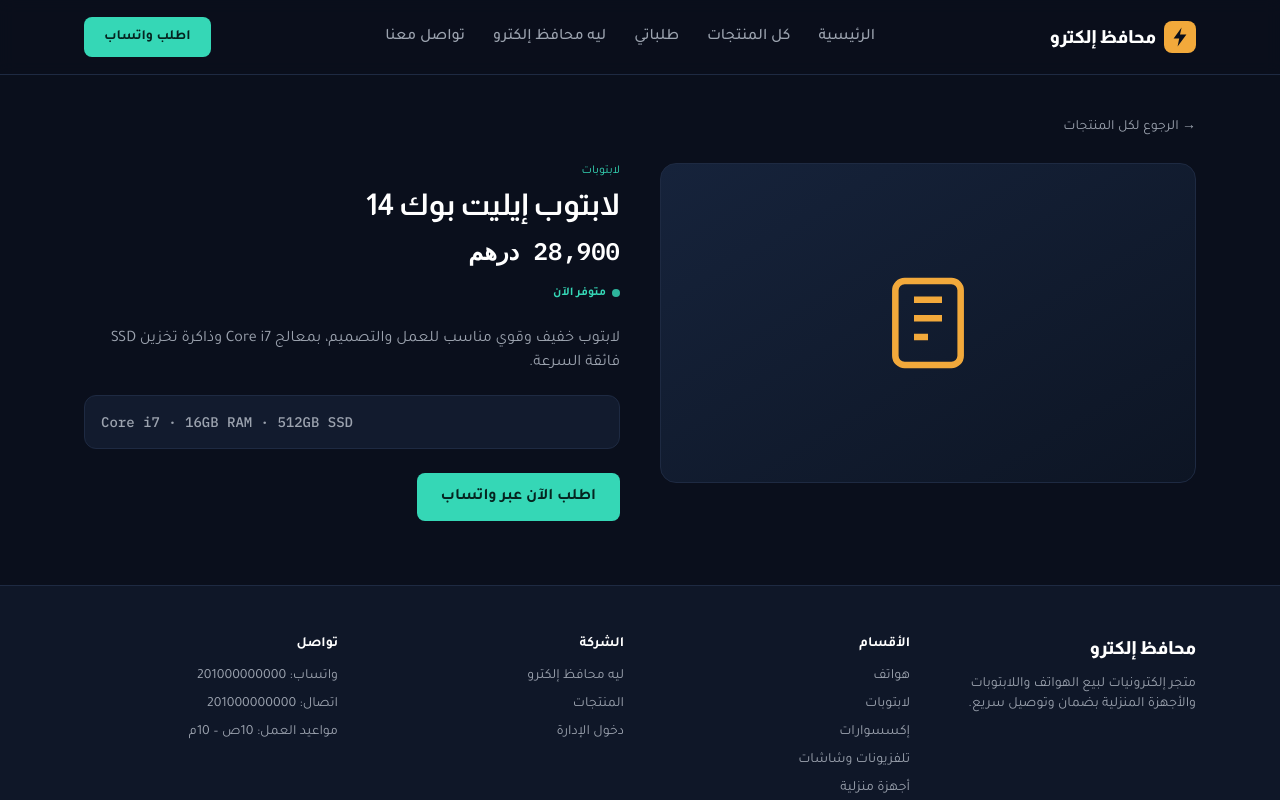
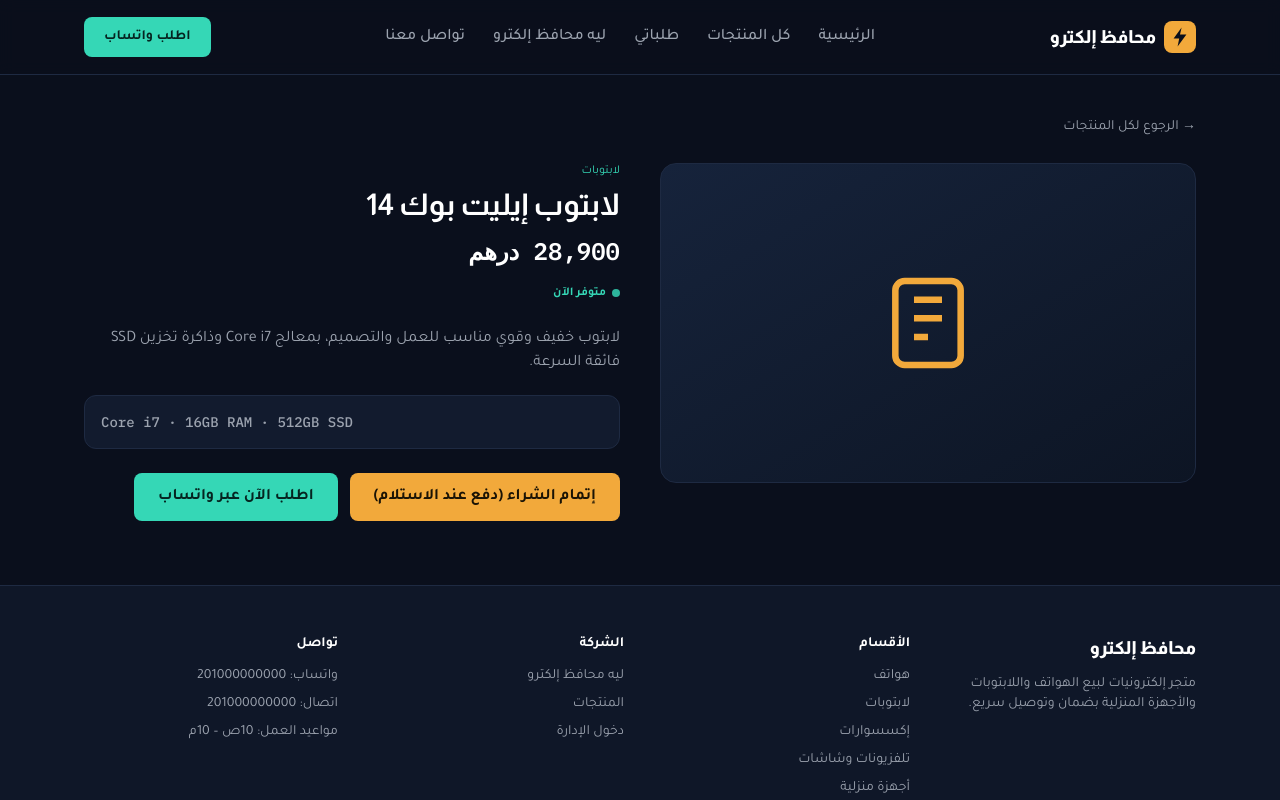
Before and after one commit to electromohafid-sys/Mohafidelectro, a Next.js app in the folder mohafid-electro-nextjs/: page /products/elitebook-14 in a window 1280 px wide. Shown: the top 800 px of the page. Built offline with nearby package versions, Linux system fonts and the light colour scheme.

Commit message:
Update page.js

```diff
--- a/mohafid-electro-nextjs/app/products/[slug]/page.js
+++ b/mohafid-electro-nextjs/app/products/[slug]/page.js
@@ -70,11 +70,19 @@ export default function ProductDetailPage({ params }) {
             <p className="text-gray-400 mb-5">{product.desc}</p>
             <div className="bg-panel border border-border rounded-xl p-4 font-mono text-sm text-gray-400 mb-6" dir="ltr">{product.spec}</div>
             {product.stock === 'in' ? (
-              <WhatsAppOrderButton
-                productId={product.id}
-                whatsapp={social.whatsapp}
-                text={`عايز أطلب: ${product.name} - ${product.price} درهم`}
-              />
+              <div className="flex flex-wrap gap-3">
+                <Link
+                  href={`/checkout/${product.slug}`}
+                  className="inline-flex bg-accent text-[#1A1305] font-bold px-6 py-3 rounded-lg"
+                >
+                  إتمام الشراء (دفع عند الاستلام)
+                </Link>
+                <WhatsAppOrderButton
+                  productId={product.id}
+                  whatsapp={social.whatsapp}
+                  text={`عايز أطلب: ${product.name} - ${product.price} درهم`}
+                />
+              </div>
             ) : (
               <LeadModalButton productId={product.id} productName={product.name} />
             )}
```
